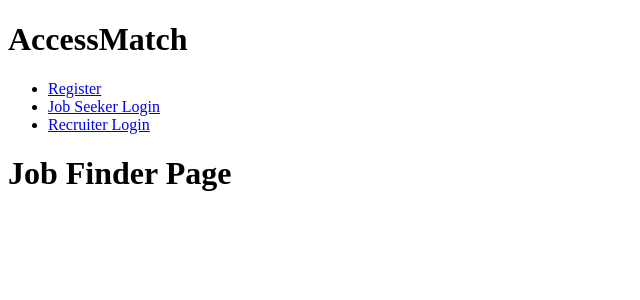
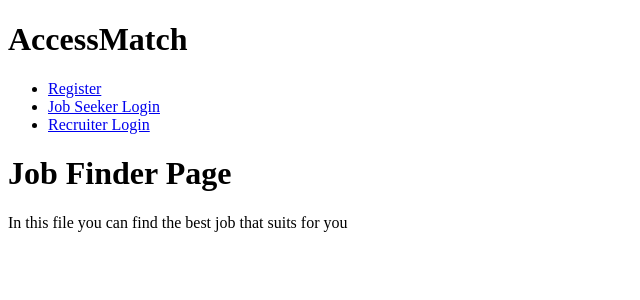
Before and after one commit to SrideviS-14/AccessMatch, a React (Vite) app in the folder Frontend/: page /jobFinder in a window 1280 px wide. Shown: the top 300 px of the page, without its empty margins (0-640 px from the left). Built offline with nearby package versions, Linux system fonts and the light colour scheme.

Commit message:
Update JobFinder.jsx

```diff
--- a/Frontend/src/components/JobFinder/JobFinder.jsx
+++ b/Frontend/src/components/JobFinder/JobFinder.jsx
@@ -4,6 +4,7 @@ function JobFinder() {
   return (
     <>
     <h1>Job Finder Page</h1>
+    In this file you can find the best job that suits for you
     </>
   )
 }
```
